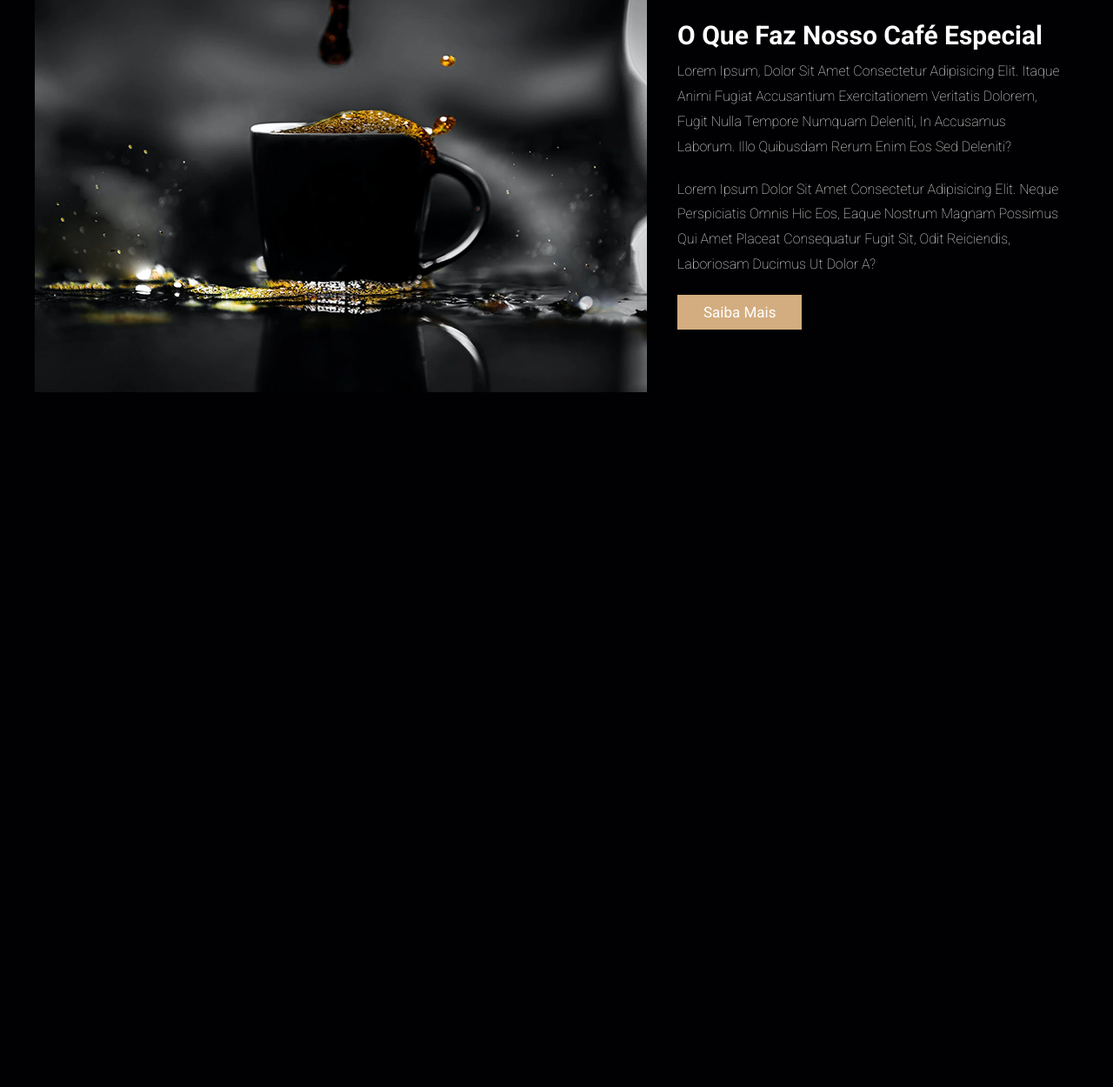
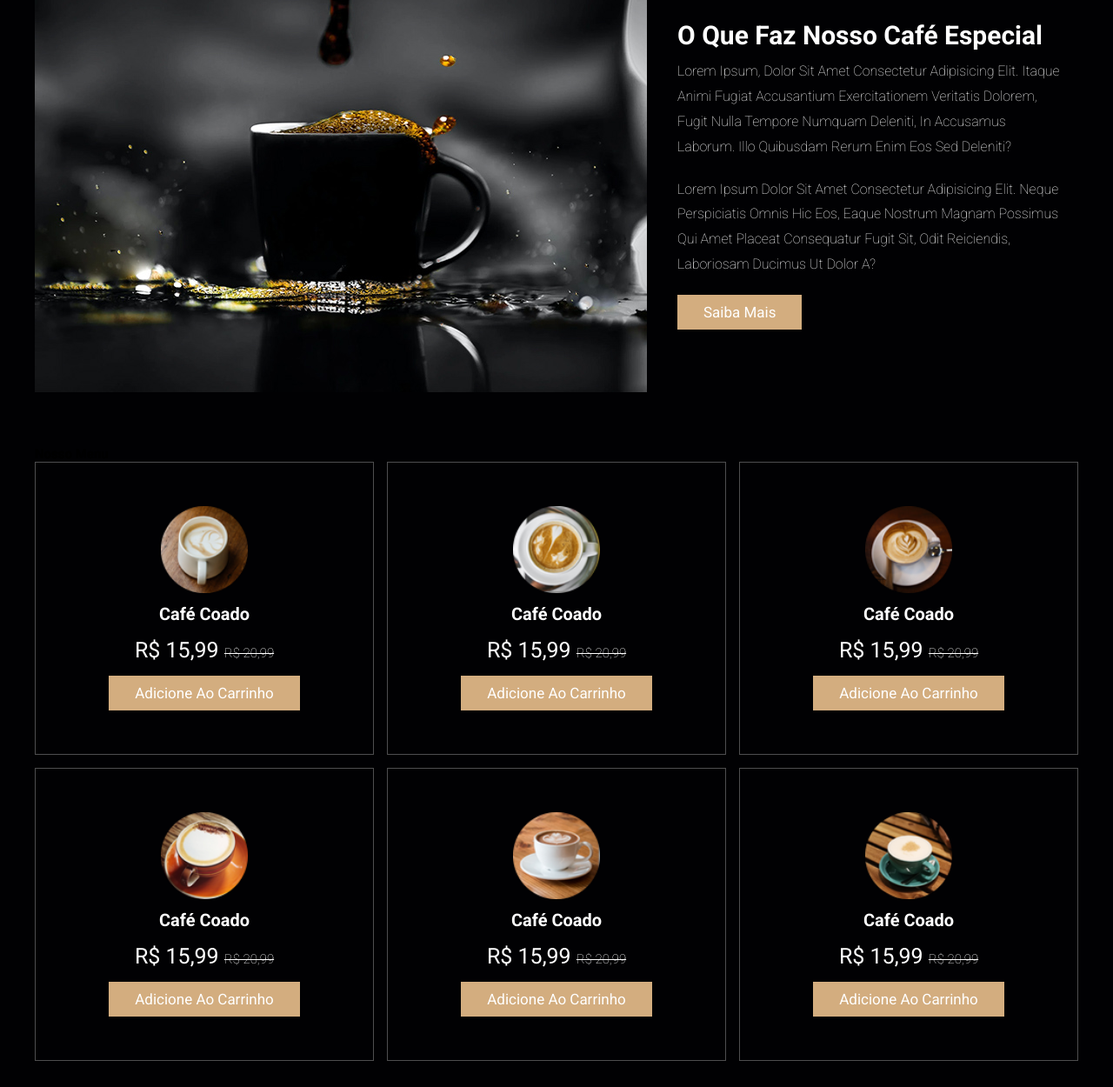
Before and after one commit to MathCorreiia/CafeDev, a plain HTML site: page index.html in a window 1280 px wide. Shown: the part 1028-2278 px from the top of the page at 87% size. Before the commit the page ends 1511 px from the top, so only its background shows below. Drawn offline with Linux system fonts and the light colour scheme.

Commit message:
menu
Done: Menu and hover menu when add the item to the cart

```diff
--- a/index.html
+++ b/index.html
@@ -63,6 +63,57 @@
         </div>
     </section>
 
+    <section class="menu" id="menu">
+        <h2 class="title">Nosso <span>Menu</span></h2>
+
+        <div class="box-container">
+            <div class="box">
+                <img src="ImagensCafe/menu-1.png" alt="item 1">
+                <h3> Café Coado </h3>
+                <div class="price">R$ 15,99 <span>R$ 20,99</span></div>
+                <a href="#" class="btn">Adicione ao Carrinho</a>
+            </div>
+
+            <div class="box">
+                <img src="ImagensCafe/menu-2.png" alt="item 2">
+                <h3> Café Coado </h3>
+                <div class="price">R$ 15,99 <span>R$ 20,99</span></div>
+                <a href="#" class="btn">Adicione ao Carrinho</a>
+            </div>
+
+            <div class="box">
+                <img src="ImagensCafe/menu-3.png" alt="item 3">
+                <h3> Café Coado </h3>
+                <div class="price">R$ 15,99 <span>R$ 20,99</span></div>
+                <a href="#" class="btn">Adicione ao Carrinho</a>
+            </div>
+
+            <div class="box">
+                <img src="ImagensCafe/menu-4.png" alt="item 4">
+                <h3> Café Coado </h3>
+                <div class="price">R$ 15,99 <span>R$ 20,99</span></div>
+                <a href="#" class="btn">Adicione ao Carrinho</a>
+            </div>
+
+            <div class="box">
+                <img src="ImagensCafe/menu-5.png" alt="item 5">
+                <h3> Café Coado </h3>
+                <div class="price">R$ 15,99 <span>R$ 20,99</span></div>
+                <a href="#" class="btn">Adicione ao Carrinho</a>
+            </div>
+
+            <div class="box">
+                <img src="ImagensCafe/menu-6.png" alt="item 6">
+                <h3> Café Coado </h3>
+                <div class="price">R$ 15,99 <span>R$ 20,99</span></div>
+                <a href="#" class="btn">Adicione ao Carrinho</a>
+            </div>
+
+
+        </div>
+
+    </section>
+
 </body>
 
 </html>
--- a/style.css
+++ b/style.css
@@ -148,5 +148,48 @@
     color: #fff;
     padding: 1rem 0;
     line-height: 1.8;
+}
 
+.menu .box-container {
+    display: grid;
+    grid-template-columns: repeat(auto-fit, minmax(30rem, 1fr));
+    gap: 1.5rem;
 }
+
+.menu .box-container .box{
+    text-align: center;
+    border: var(--border);
+    padding: 5rem;
+    cursor: pointer;
+}
+
+.menu .box-container .box img{
+    height: 10rem;
+}
+
+.menu .box-container .box h3{
+    color: #fff;
+    font-size: 2rem;
+    padding: 1rem 0;
+}
+
+.menu .box-container .box .price{
+    color: #fff;
+    font-size: 2.5rem;
+    padding: 0.5rem 0;
+}
+
+.menu .box-container .box .price span{
+    text-decoration: line-through;
+    font-size: 1.5rem;
+    font-weight: lighter;
+}
+
+
+.menu .box-container .box:hover{
+    background-color: #fff;
+}
+
+.menu .box-container .box:hover>*{
+    color: var(--black);
+}
```
